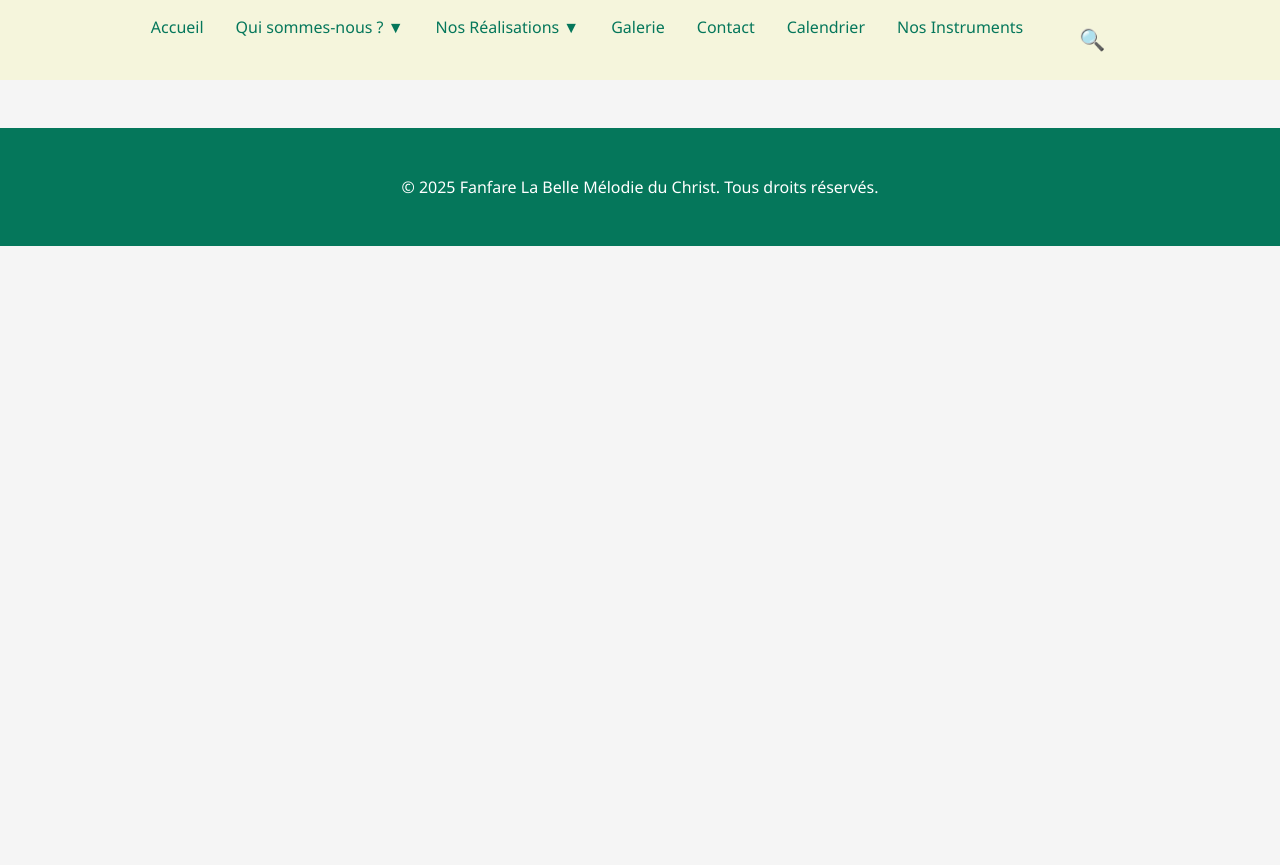
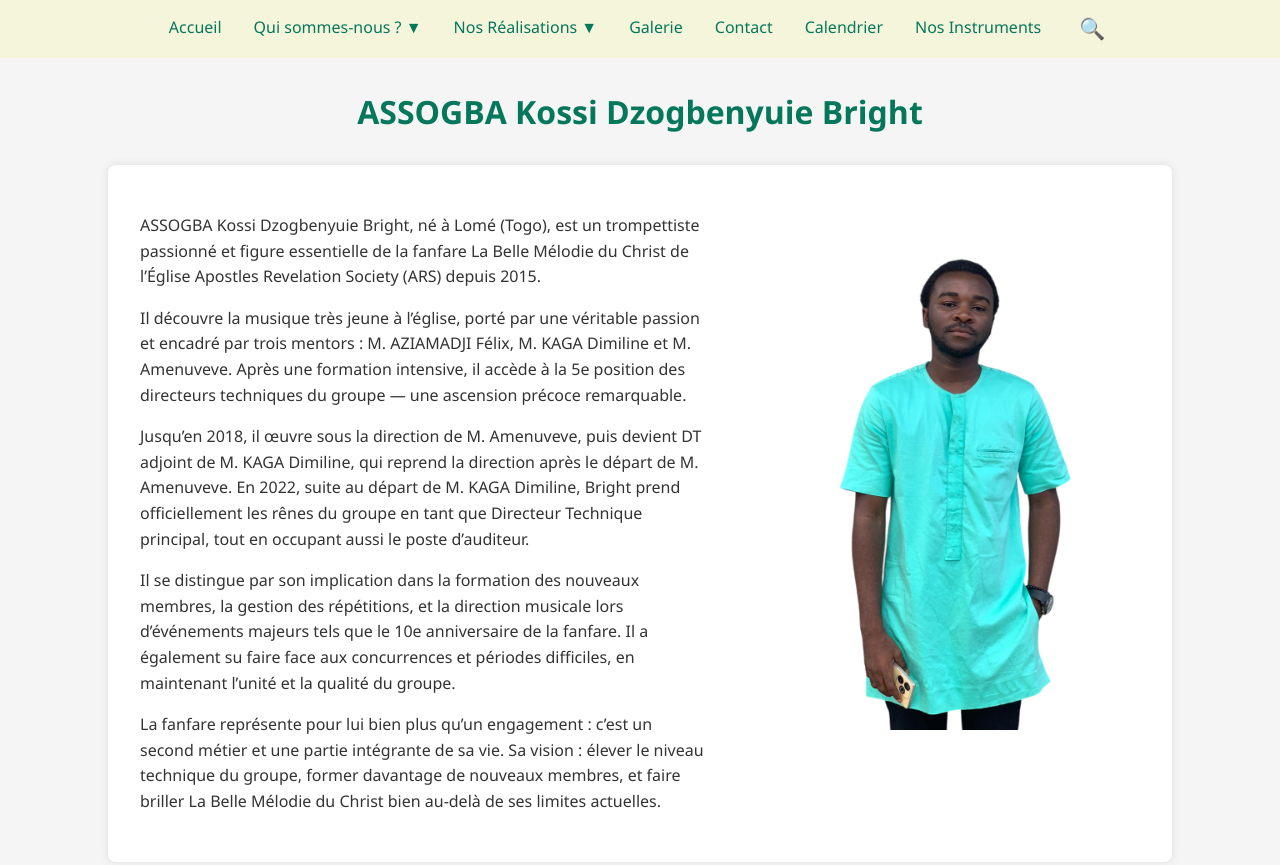
Before and after one commit to BOCOVIshalom/fbmc-site, a plain HTML site: page directeur.html in a window 1280 px wide. Shown: the top 865 px of the page. Before the commit the page ends 800 px from the top, so only its background shows below. Drawn offline with Linux system fonts and the light colour scheme.

Commit message:
Add files via upload

```diff
--- a/enre.html
+++ b/directeur.html
@@ -3,7 +3,7 @@
 <head>
   <meta charset="UTF-8" />
   <meta name="viewport" content="width=device-width, initial-scale=1.0"/>
-  <title>Enregistrement</title>
+  <title>Bibliographie du Directeur</title>
   <link rel="icon" type="image/png" href="logo.jpg" />
 
   <style>
@@ -98,12 +98,12 @@
     h1 {
       text-align: center;
       color: #05775b;
+      margin-top: 2rem;
     }
 
-    .contact-container {
+    .directeur-container {
       display: flex;
-      justify-content: center;
-      align-items: flex-start;
+      flex-wrap: wrap;
       gap: 2rem;
       max-width: 1000px;
       margin: 2rem auto;
@@ -113,50 +113,22 @@
       box-shadow: 0 0 10px rgba(0,0,0,0.1);
     }
 
-    form {
-      flex: 1;
+    .directeur-text {
+      flex: 1 1 300px;
+      color: #333;
+      line-height: 1.6;
     }
 
-    label {
-      display: block;
-      margin-bottom: 0.5rem;
-      font-weight: bold;
-      color: #333;
+    .directeur-image {
+      flex: 1 1 300px;
+      max-width: 400px;
     }
 
-    input, textarea {
+    .directeur-image img {
       width: 100%;
-      padding: 0.75rem;
-      margin-bottom: 1.5rem;
-      border: 1px solid #ccc;
-      border-radius: 4px;
-      font-size: 1rem;
-    }
-
-    button {
-      background-color: #05775b;
-      color: white;
-      padding: 0.75rem 1.5rem;
-      border: none;
-      border-radius: 4px;
-      cursor: pointer;
-      font-size: 1rem;
-    }
-
-    button:hover {
-      background-color: #045e49;
-    }
-
-    .contact-image {
-      flex: 1;
-      max-width: 700px;
-    }
-
-    .contact-image img {
-      width: 100%;
-      height: 500px;
+      height: auto;
+      border-radius: 8px;
       object-fit: cover;
-      border-radius: 8px;
     }
 
     footer {
@@ -170,13 +142,11 @@
 </head>
 <body>
 
-<!-- Barre de recherche en haut -->
 <div class="search-bar" id="searchBar">
   <input type="text" placeholder="Rechercher...">
   <button class="close-btn" id="closeSearch">✖</button>
 </div>
 
-<!-- Menu principal -->
 <nav>
   <ul id="navLinks">
     <li><a href="accueil.html">Accueil</a></li>
@@ -184,11 +154,10 @@
       <a href="#">Qui sommes-nous ? ▼</a>
       <ul class="submenu">
         <li><a href="historique.html">Historique</a></li>
-        <li><a href="Directeur.html">Directeur</a></li>
+        <li><a href="directeur.html">Directeur</a></li>
         <li><a href="Membre.html">Membres</a></li>
         <li><a href="comité.html">Comité et Commission musical</a></li>
-        <li><a href="biographie.html">Biographie des Planificateurs</a></li>
-
+        <li><a href="biographie.html">Biographie des planifications</a></li>
       </ul>
     </li>
     <li>
@@ -203,10 +172,35 @@
     <li><a href="contact.html">Contact</a></li>
     <li><a href="calendrier.html">Calendrier</a></li>
      <li><a href="Instruments.html">Nos Instruments</a></li>
-    <!-- 🔍 Le bouton de recherche dans le menu -->
     <li><button class="search-btn" id="searchBtn">🔍</button></li>
   </ul>
 </nav>
+
+<h1>ASSOGBA Kossi Dzogbenyuie Bright</h1>
+
+<div class="directeur-container">
+  <div class="directeur-text">
+    <p>
+      ASSOGBA Kossi Dzogbenyuie Bright, né à Lomé (Togo), est un trompettiste passionné et figure essentielle de la fanfare La Belle Mélodie du Christ de l’Église Apostles Revelation Society (ARS) depuis 2015.
+    </p>
+    <p>
+      Il découvre la musique très jeune à l’église, porté par une véritable passion et encadré par trois mentors : M. AZIAMADJI Félix, M. KAGA  Dimiline et M. Amenuveve. Après une formation intensive, il accède à la 5e position des directeurs techniques du groupe — une ascension précoce remarquable.
+    </p>
+    <p>
+      Jusqu’en 2018, il œuvre sous la direction de M. Amenuveve, puis devient DT adjoint de M. KAGA Dimiline, qui reprend la direction après le départ de M. Amenuveve. En 2022, suite au départ de M. KAGA Dimiline, Bright prend officiellement les rênes du groupe en tant que Directeur Technique principal, tout en occupant aussi le poste d’auditeur.
+
+    </p>
+    <p>Il se distingue par son implication dans la formation des nouveaux membres, la gestion des répétitions, et la direction musicale lors d’événements majeurs tels que le 10e anniversaire de la fanfare. Il a également su faire face aux concurrences et périodes difficiles, en maintenant l’unité et la qualité du groupe.</p>
+    <p>La fanfare représente pour lui bien plus qu’un engagement : c’est un second métier et une partie intégrante de sa vie.
+
+Sa vision : élever le niveau technique du groupe, former davantage de nouveaux membres, et faire briller La Belle Mélodie du Christ bien au-delà de ses limites actuelles.</p>
+  </div>
+  <div class="directeur-image">
+    <img src="assogba.jpg" alt="Photo du Directeur">
+  </div>
+</div>
+
+
 
 
 <footer>
```
Also changed, not shown: Instruments.html (+1 -1 lines), Membre.html (+1 -1 lines), accueil.html (+1 -1 lines), biographie.html (+1 -1 lines), calendrier.html (+1 -1 lines), comité.html (renamed from nos.html, +26 -9 lines), contact.html (+1 -1 lines), galerie.html (+1 -1 lines), historique.html (+1 -1 lines), index.html (+1 -1 lines), vide.html (+1 -1 lines).
